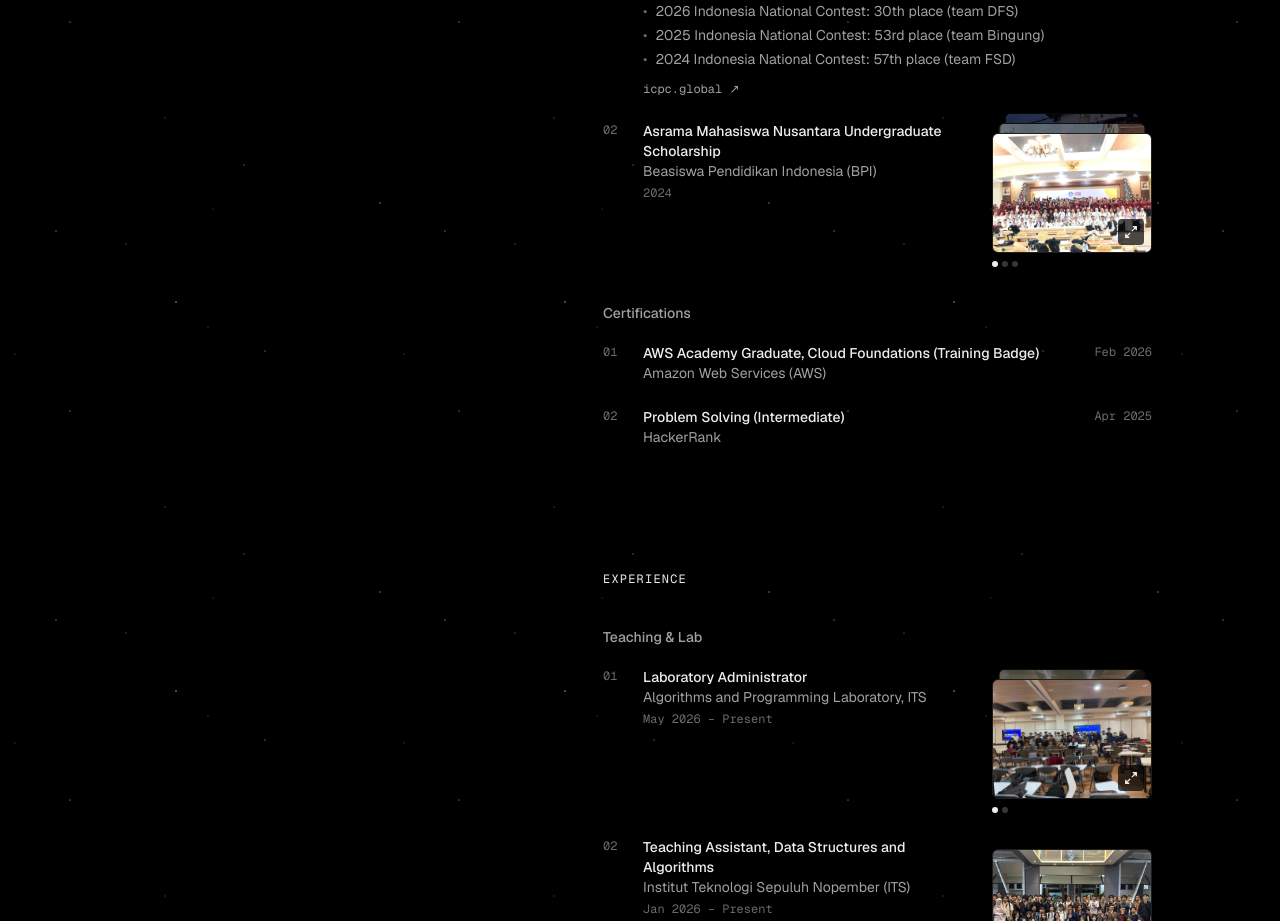
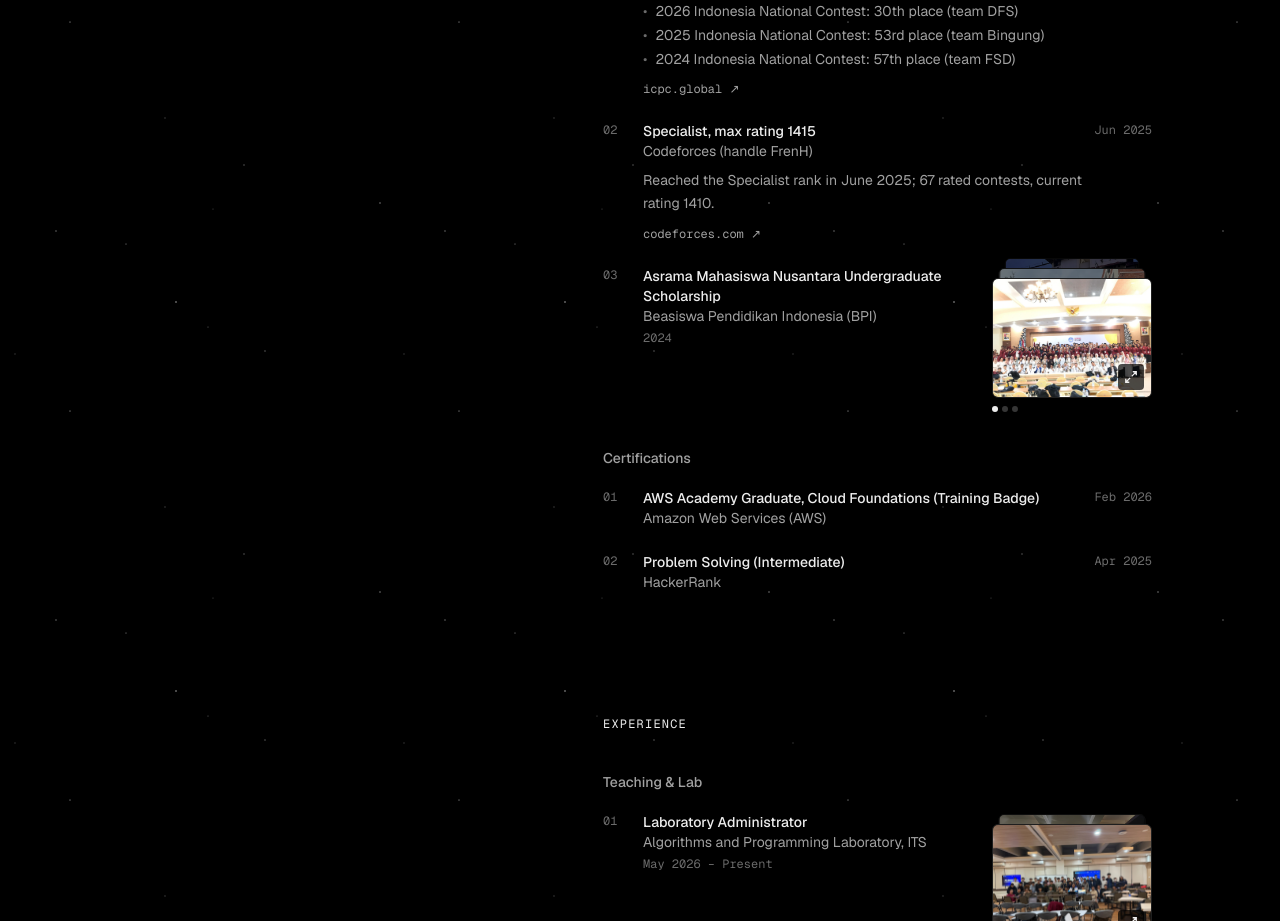
Before and after one commit to FrenaldyH/portoburu, a React (Vite) app: page / in a window 1280 px wide. Shown: the part 1760-2681 px from the top of the page. Built offline with nearby package versions, Linux system fonts and the light colour scheme.

Commit message:
feat(data): add Codeforces Specialist achievement

```diff
--- a/src/data/achievements.ts
+++ b/src/data/achievements.ts
@@ -5,7 +5,8 @@
  * role = what you achieved, org = who ran it, period = when.
  *
  * Sources
- *   ICPC  your ICPC ID record (linked in the entry): three Indonesia National Contest seasons in a row
+ *   ICPC        your ICPC ID record (linked in the entry): three Indonesia National Contest seasons in a row
+ *   Codeforces  official API (user.info, user.rating), Nov 2026: Specialist since Jun 2025, max 1415
  *   BPI   LinkedIn, Honors & Awards; photos in src/assets/photos/AMN (Asrama Mahasiswa Nusantara)
  *
  * To add ICPC photos: put them in src/assets/photos/achievements/icpc_jakarta_2026/ (1.jpeg,
@@ -31,6 +32,13 @@ export const achievements: Experience[] = [
     link: 'https://icpc.global/ICPCID/H2I2ANG1YSVS',
   },
   {
+    role: 'Specialist, max rating 1415',
+    org: 'Codeforces (handle FrenH)',
+    period: 'Jun 2025',
+    description: 'Reached the Specialist rank in June 2025; 67 rated contests, current rating 1410.',
+    link: 'https://codeforces.com/profile/FrenH',
+  },
+  {
     role: 'Asrama Mahasiswa Nusantara Undergraduate Scholarship',
     org: 'Beasiswa Pendidikan Indonesia (BPI)',
     period: '2024',
```
